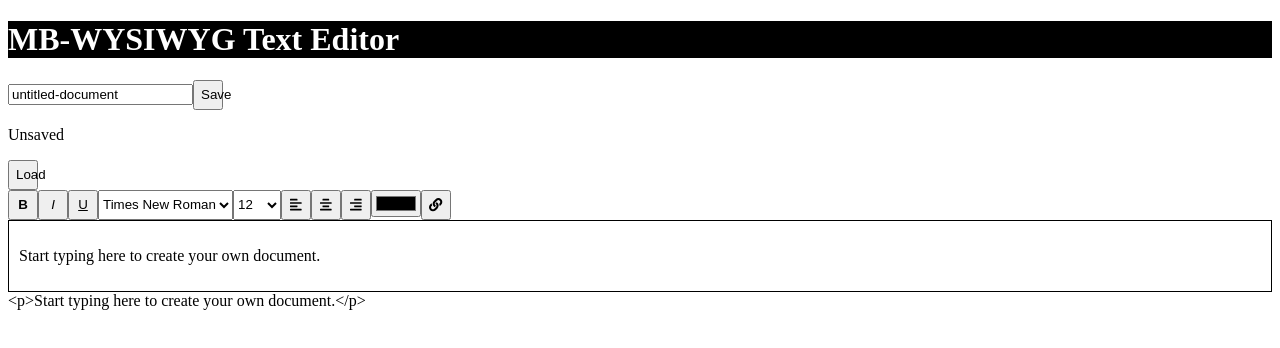
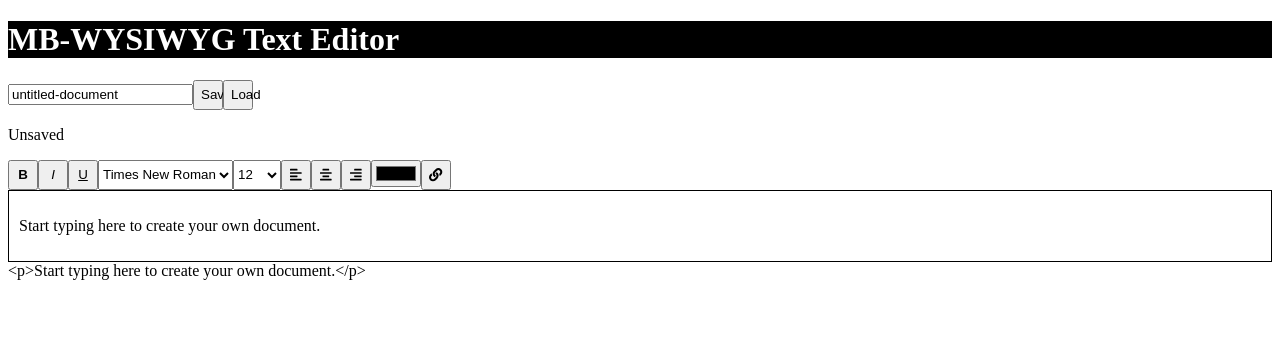
Before and after one commit to AndrewRLloyd88/mb-text-editor, a React (Vite) app: page / in a window 1280 px wide. Shown: the top 348 px of the page. Built offline with nearby package versions, Linux system fonts and the light colour scheme.

Commit message:
change all types to interfaces

```diff
--- a/src/App.tsx
+++ b/src/App.tsx
@@ -2,9 +2,9 @@ import React, { useRef, useState, useEffect } from 'react';
 import Toolbar from './Toolbar';
 import Modal from './Modal';
 
-type Props = {
+interface Props {
   name: string;
-};
+}
 
 const App = (props: Props) => {
   const content = useRef<HTMLDivElement>(null);
@@ -96,6 +96,7 @@ const App = (props: Props) => {
         hide={setHidden}
         changeDocs={(e) => changeDocs(e)}
       />
+      <div className="file-mgr">
         <form
           onSubmit={(e) => {
             e.preventDefault();
@@ -118,6 +119,7 @@ const App = (props: Props) => {
           </p>
         </form>
         <button onClick={loadDocs}>Load</button>
+      </div>
       <Toolbar />
       <div
         ref={content}
--- a/src/Button.tsx
+++ b/src/Button.tsx
@@ -3,10 +3,10 @@ import UseToolbarMode from './useToolbarMode';
 import { FontAwesomeIcon } from '@fortawesome/react-fontawesome';
 import { IconDefinition } from '@fortawesome/fontawesome-common-types';
 
-type Props = {
+interface Props {
   id: string;
   icon?: IconDefinition;
-};
+}
 
 export default function Button(props: Props) {
   return (
--- a/src/FontSizeSelector.tsx
+++ b/src/FontSizeSelector.tsx
@@ -4,7 +4,7 @@ export default function FontSizeSelector() {
   const [fontSize, setFontSize] = useState(12);
 
   const changeSize = (e) => {
-    let range = window.getSelection().getRangeAt(0);
+    let range = window.getSelection()?.getRangeAt(0);
     const oldContent = document.createTextNode(range.toString());
     const newElement = document.createElement('span');
     newElement.style.fontSize = `${e.target.value}px`;
--- a/src/LinkButton.tsx
+++ b/src/LinkButton.tsx
@@ -7,10 +7,10 @@ import Dialog from '@material-ui/core/Dialog';
 import DialogActions from '@material-ui/core/DialogActions';
 import DialogContent from '@material-ui/core/DialogContent';
 
-type Props = {
+interface Props {
   id: string;
   icon?: IconDefinition;
-};
+}
 
 export default function LinkButton(props: Props) {
   const [open, setOpen] = useState(false);
--- a/src/styles.css
+++ b/src/styles.css
@@ -44,3 +44,7 @@ a {
   background-color: white;
   z-index: 1000;
 }
+
+.file-mgr {
+  display: flex;
+}
```
Lines whose indentation alone changed are shown as unchanged.
